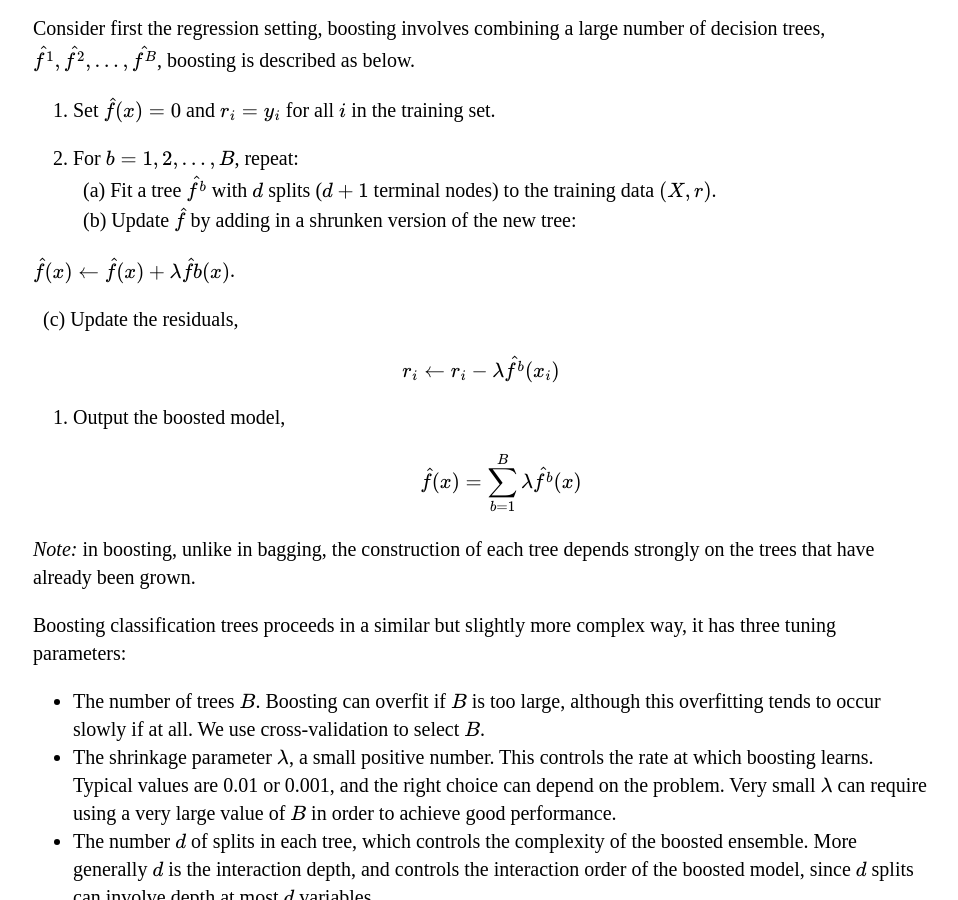
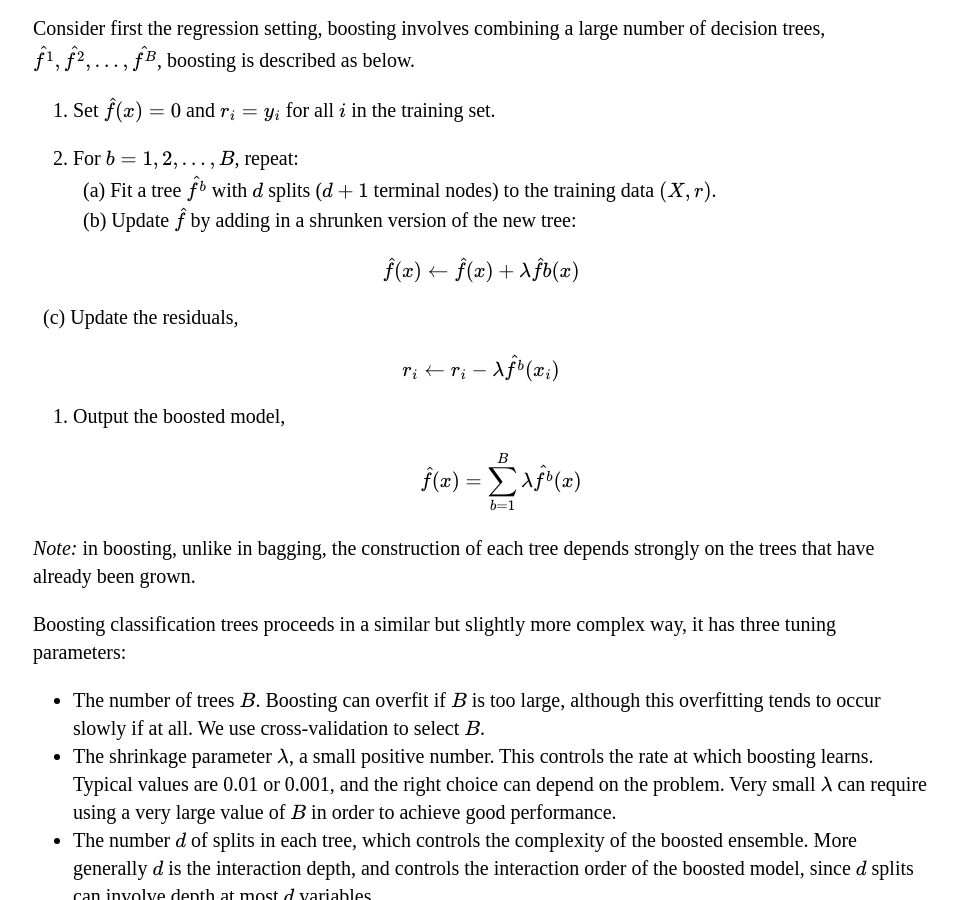
Before and after one commit to zf2169/zf2169.github.io, a Jekyll site: the page built from _posts/2019-02-05-Machine-Learning-Algorithms-Summary-II.md, in a window 1280 px wide and 900 px high, scrolled down 7098 px. Shown: the whole window, without its empty margins (159-1117 px from the left). Built offline with Jekyll 4.4.1, drawn with Linux system fonts in a browser that asks for light colours; formulas are drawn with MathJax 3.

```diff
--- a/_posts/2019-02-05-Machine-Learning-Algorithms-Summary-II.md
+++ b/_posts/2019-02-05-Machine-Learning-Algorithms-Summary-II.md
@@ -202,11 +202,9 @@ Consider first the regression setting, boosting involves combining a large numbe
 &nbsp; (a) Fit a tree $$\hat{f^b}$$ with $$d$$ splits ($$d+1$$ terminal nodes) to the training data $$(X, r)$$. <br>
 &nbsp; (b) Update $$\hat{f}$$ by adding in a shrunken version of the new tree:
 
-$$\hat{f}(x) \gets \hat{f}(x)+ \lambda \hat{f}b(x)$$.
+$$\hat{f}(x) \gets \hat{f}(x)+ \lambda \hat{f}b(x)$$
 
-&nbsp; (c) Update the residuals,
-
-$$r_i \gets r_i- \lambda \hat{f^b}(x_i)$$
+&nbsp; (c) Update the residuals, \$$r_i \gets r_i- \lambda \hat{f^b}(x_i)$$
 
 3. Output the boosted model, \$$\hat{f}(x)= \sum_{b=1}^B \lambda \hat{f^b}(x)$$
 
```
